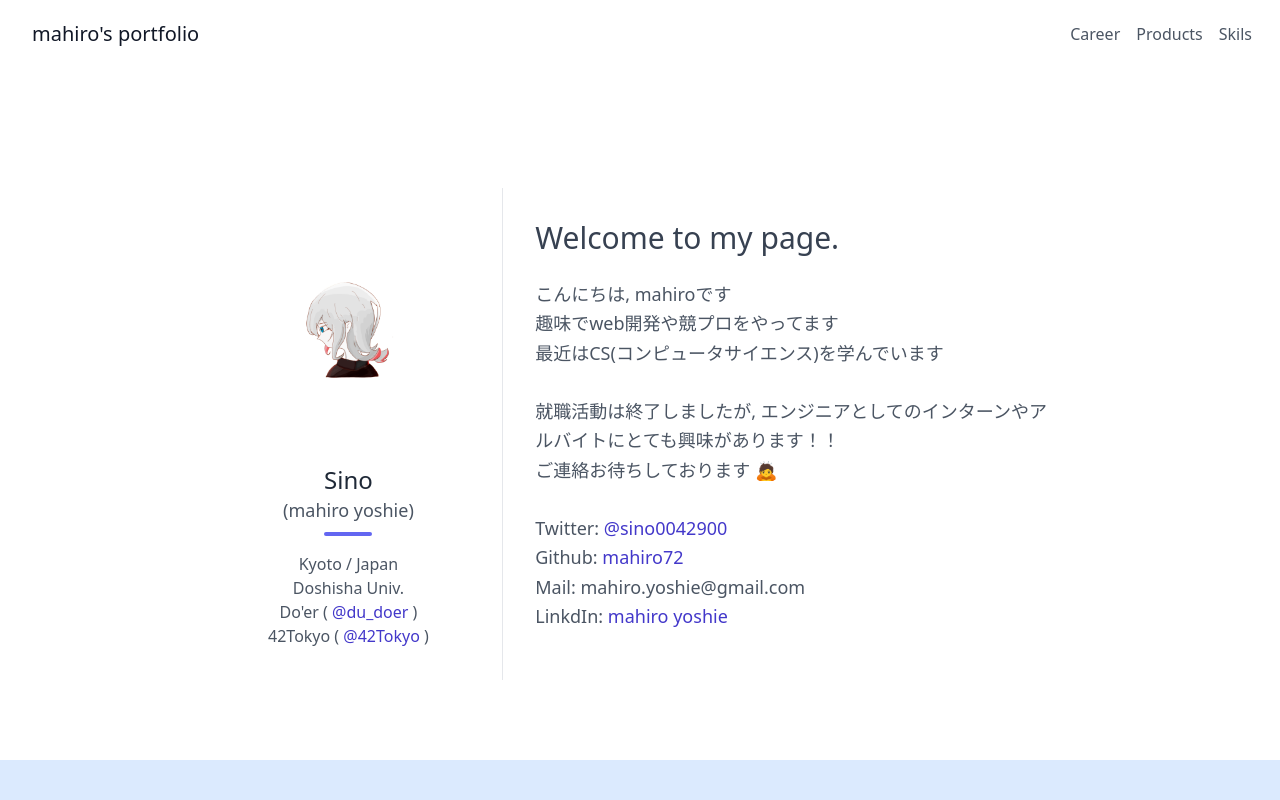
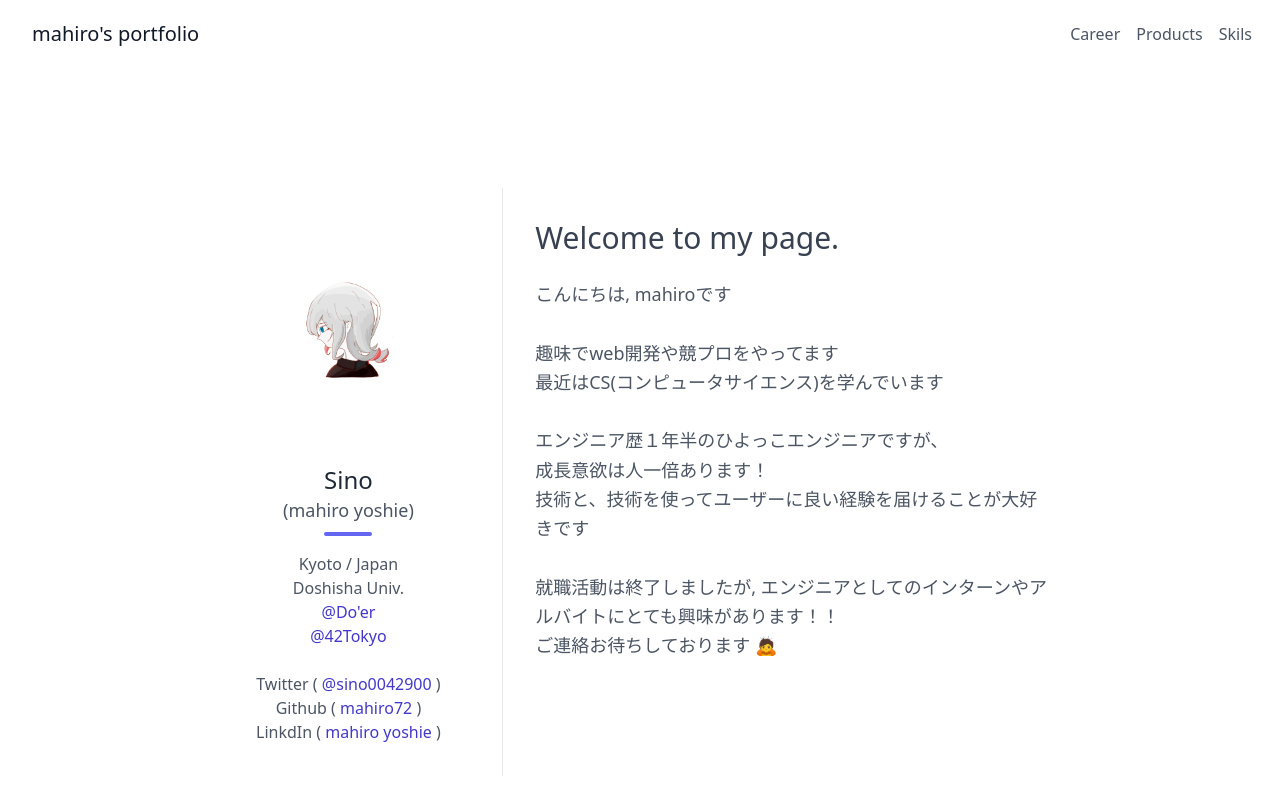
Before and after one commit to mahiro72/nuxt-homepage, a Nuxt app: page / in a window 1280 px wide. Shown: the top 800 px of the page. Built offline with nearby package versions, Linux system fonts and the light colour scheme.

Commit message:
about update

```diff
--- a/components/AboutMe.vue
+++ b/components/AboutMe.vue
@@ -14,21 +14,47 @@
 							<p class="text-base">
 								Kyoto / Japan
 								<br>
+
 								Doshisha Univ.
 								<br>
-								Do'er (
+
 								<a
 								class="text-indigo-700"
 								href="https://twitter.com/du_doer">
-								@du_doer
+								@Do'er
 								</a>
-								)
 								<br>
-								42Tokyo (
+
 								<a
 								class="text-indigo-700"
 								href="https://twitter.com/42_tokyo">
 								@42Tokyo
+								</a>
+								<br><br>
+
+								Twitter (
+								<a
+								class="text-indigo-700"
+								href="https://twitter.com/42_tokyo">
+								@sino0042900
+								</a>
+								)
+								<br>
+
+								Github (
+								<a
+								class="text-indigo-700"
+								href="https://github.com/mahiro72">
+								mahiro72
+								</a>
+								)
+								<br>
+
+								LinkdIn (
+								<a
+								class="text-indigo-700"
+								href="https://www.linkedin.com/in/mahiro-yoshie-15a8b9230">
+								mahiro yoshie
 								</a>
 								)
 								<br>
@@ -42,14 +68,20 @@
 						<p class="leading-relaxed text-lg mb-4">
 
 							こんにちは, mahiroです <br>
+							<br>
 							趣味でweb開発や競プロをやってます <br>
 							最近はCS(コンピュータサイエンス)を学んでいます <br>
 							<br>
+							エンジニア歴１年半のひよっこエンジニアですが、<br>
+							成長意欲は人一倍あります！ <br>
+							技術と、技術を使ってユーザーに良い経験を届けることが大好きです <br>
+
+							<br>
 							就職活動は終了しましたが, エンジニアとしてのインターンやアルバイトにとても興味があります！！ <br>
-							ご連絡お待ちしております &#128583; <br>
+							ご連絡お待ちしております 🙇 <br>
 							<br>
 
-							Twitter:
+							<!-- Twitter:
 							<a
 								class="text-indigo-700"
 								href="https://twitter.com/sino0042900">
@@ -71,7 +103,7 @@
 								class="text-indigo-700"
 								href="https://www.linkedin.com/in/mahiro-yoshie-15a8b9230/">
 								mahiro yoshie
-							</a>
+							</a> -->
 						</p>
 					</div>
 				</div>
```
